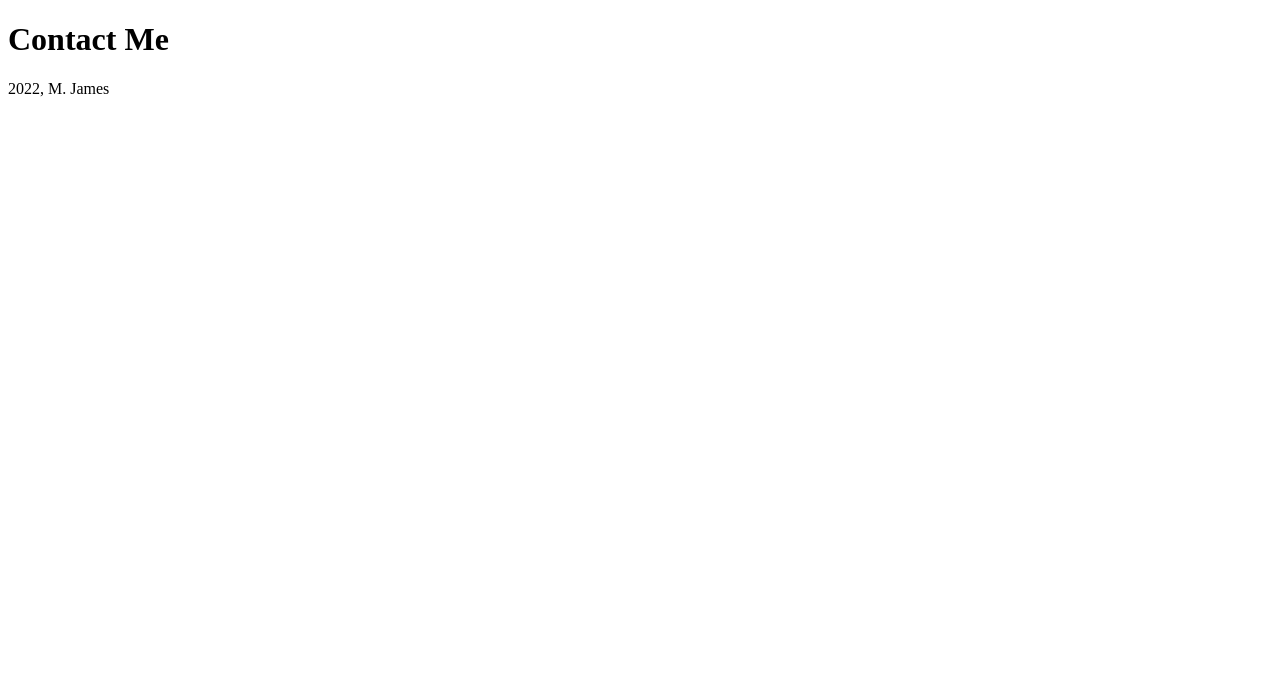
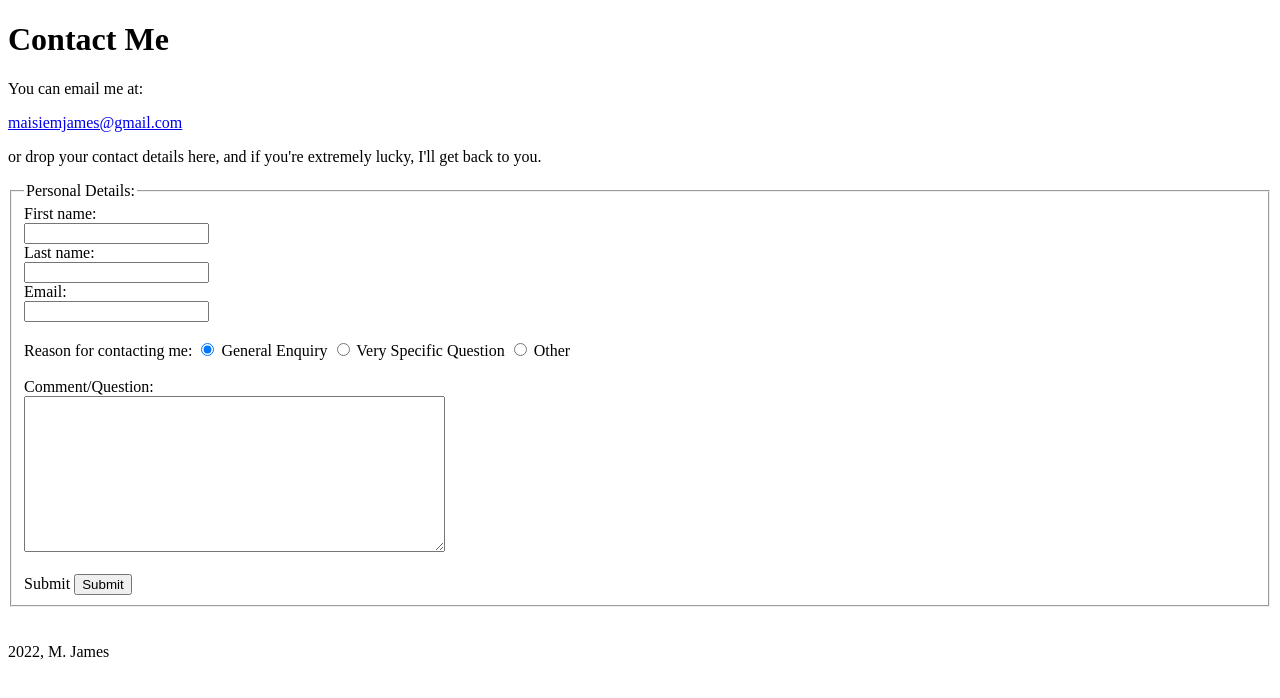
Before and after one commit to Maisienjames/portfolio, a plain HTML site: page pages/contact.html in a window 1280 px wide. Drawn offline with Linux system fonts and the light colour scheme.

Commit message:
changed contact and index pages

```diff
--- a/pages/contact.html
+++ b/pages/contact.html
@@ -5,6 +5,46 @@
 </head>
 <body>
 <h1>Contact Me</h1>
+<p>You can email me at:</p><a href="mailto:maisiemjames@gmail.com">maisiemjames@gmail.com</a>
+    <br />
+<p>or drop your contact details here, and if you're extremely lucky, I'll get back to you.</p>
+<form>
+<fieldset>
+    <legend>Personal Details:</legend>
+    <label for="fname">First name:</label><br>
+    <input type="text" id="fname" name="fname"><br>
+    <label for="lname">Last name:</label><br>
+    <input type="text" id="lname" name="lname"><br>
+    <label for="email">Email:</label><br>
+    <input type="text" name="email">
+    </label>
+    <br />
+    <br />
+    <label>
+        Reason for contacting me:
+        <input type="radio" name="reason" value="General Query" checked="checked"> General Enquiry
+        <input type="radio" name="reason" value="Very Specific Question"> Very Specific Question
+        <input type="radio" name="reason" value="Comment" Comment
+        <input type="radio" name="reason" value="Other"> Other
+        <br>
+        <br>
+    </label>
+    <label>
+        Comment/Question:
+        <br>
+        <textarea name="message" rows="10" cols="50">
+        </textarea>
+    </label>
+    <br>
+    <br>
+    <label>
+        Submit
+    </label>
+    <input type="submit" value="Submit">
+</fieldset>
+</form>
+<br>
+<br>
 <footer>2022, M. James</footer>
 </body>
 </html>
```
